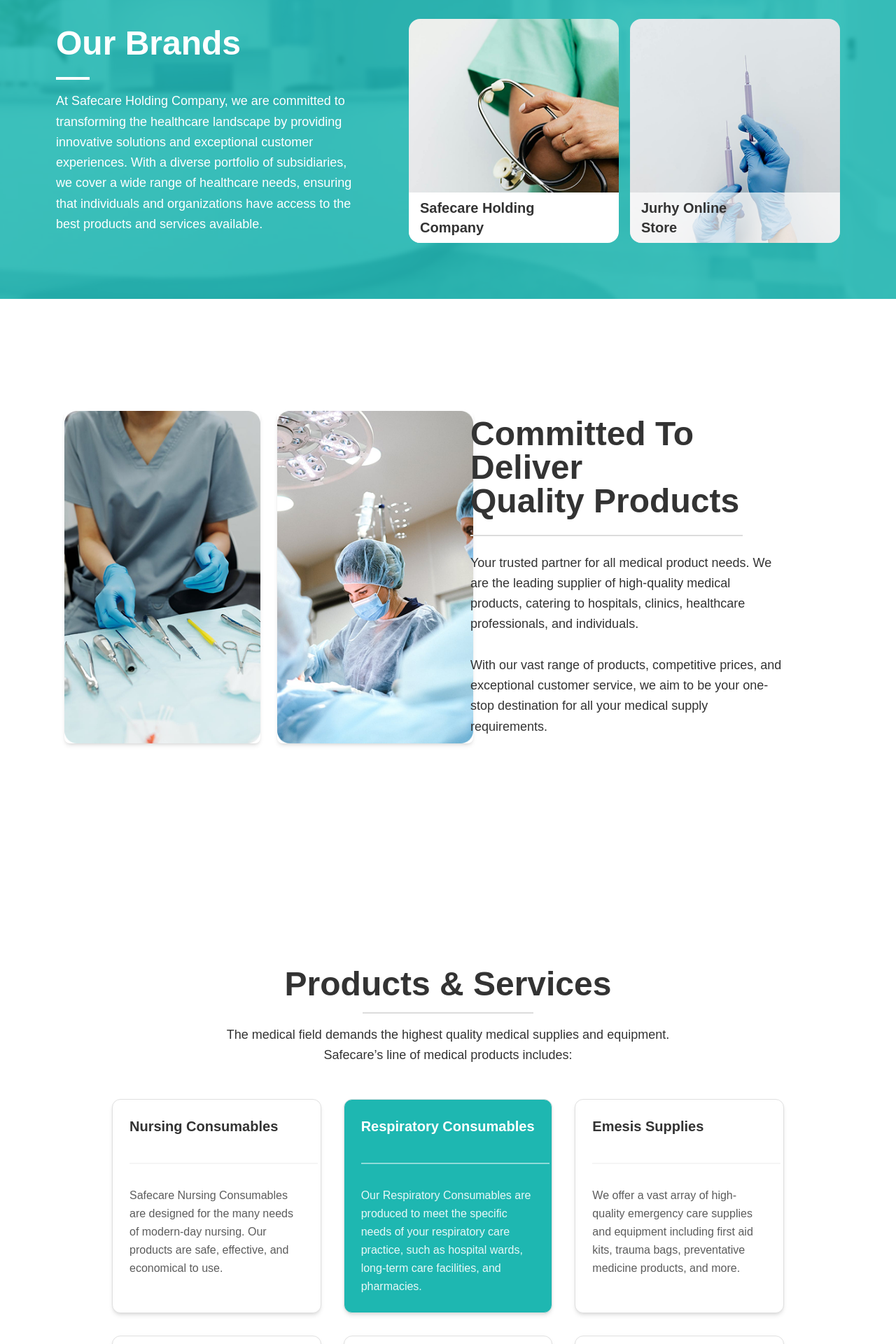
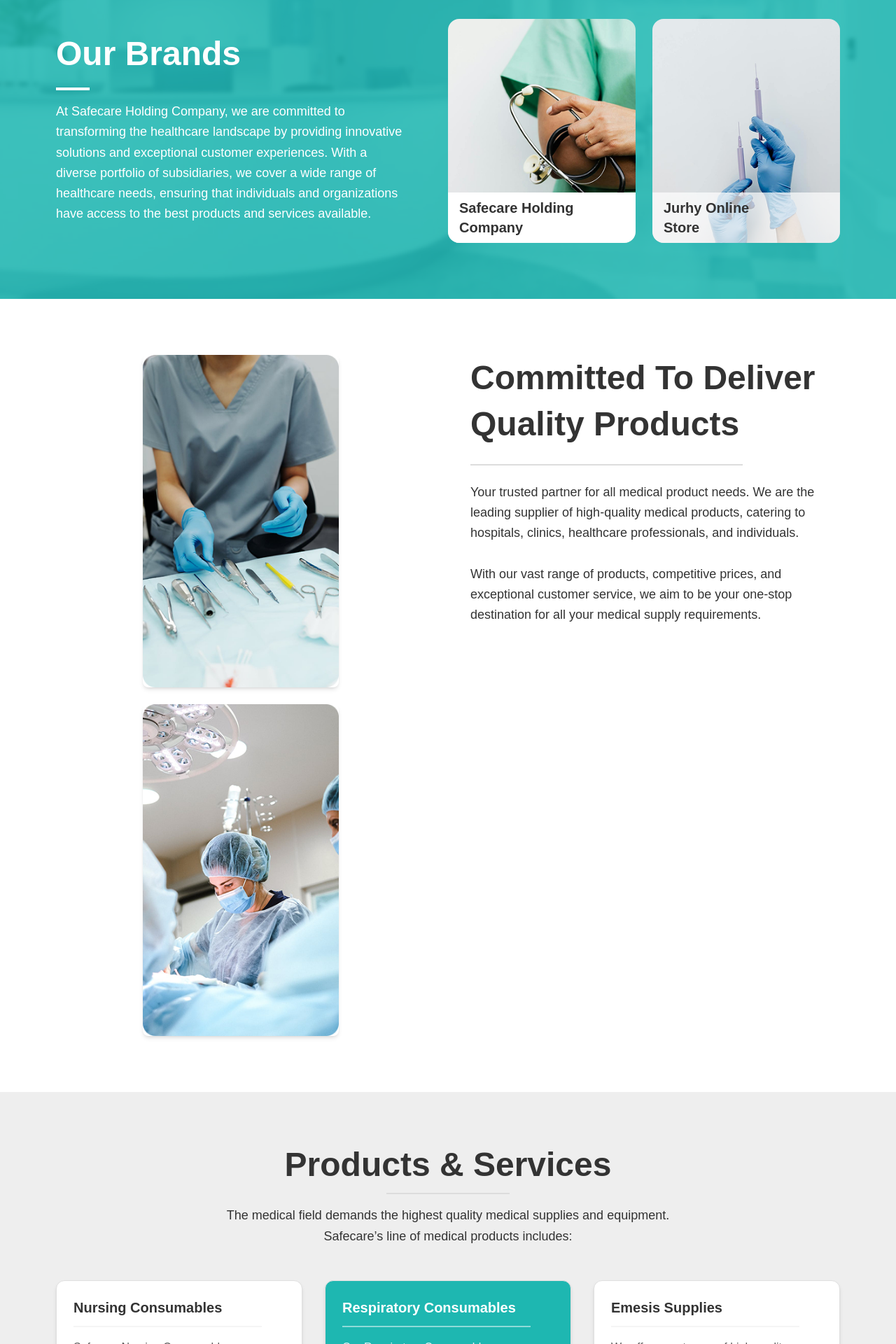
Before and after one commit to Sana-Ahmad1771/safecareholding, a Next.js app: page / in a window 1280 px wide. Shown: the part 2440-4360 px from the top of the page at 70% size. Built offline with nearby package versions, Linux system fonts and the light colour scheme.

Commit message:
responsive

```diff
--- a/src/app/components/pages/home/AboutUs.jsx
+++ b/src/app/components/pages/home/AboutUs.jsx
@@ -12,7 +12,7 @@
             alt="About Us"
             width={600}
             height={400}
-            className="w-full max-w-[500px] h-auto max-h-[691px] object-contain z-40 absolute bottom-0 top-2"
+            className="w-full max-w-[500px] h-auto max-h-[691px] object-contain lg:z-40 lg:absolute bottom-0 top-2"
           />
         </div>
 
--- a/src/app/components/pages/home/OurBrands.jsx
+++ b/src/app/components/pages/home/OurBrands.jsx
@@ -10,14 +10,14 @@
         backgroundImage: "url('/ourbrands-bg.png')",
       }}
     >
-      <div className="container mx-auto flex flex-col lg:flex-row items-center justify-end gap-10 lg:gap-20">
+      <div className="container mx-auto flex flex-col lg:flex-row items-center justify-between gap-10 lg:gap-16">
         {/* Text Section */}
-        <div className="flex-1 space-y-6 text-white max-w-2xl">
+        <div className="lg:w-3/5 w-full space-y-6 text-white text-center lg:text-left">
           <h2 className="font-semibold text-lg sm:text-2xl md:text-3xl lg:text-[38px] xl:text-5xl">
             Our Brands
           </h2>
-          <div className="border bg-white border-white w-12 h-1 mb-4"></div>
-          <p className="text-base sm:text-lg leading-relaxed">
+          <div className="border bg-white border-white w-12 h-1 mx-auto lg:mx-0 mb-4"></div>
+          <p className="text-base sm:text-lg leading-relaxed max-w-xl mx-auto lg:mx-0">
             At Safecare Holding Company, we are committed to transforming the
             healthcare landscape by providing innovative solutions and
             exceptional customer experiences. With a diverse portfolio of
@@ -28,10 +28,10 @@
         </div>
 
         {/* Cards Section */}
-        <div className="flex-1 flex gap-4 max-w-2xl">
-          {/* Card 1 - Safecare Holding Company */}
+        <div className="lg:w-1/2 w-full flex lg:flex-nowrap justify-center flex-wrap lg:gap-6 gap-2">
+          {/* Card 1 */}
           <motion.div
-            className="relative w-[220px] sm:w-[260px] lg:w-[300px] h-[280px] sm:h-[320px] rounded-2xl overflow-hidden cursor-pointer"
+            className="relative w-full sm:w-[260px] lg:w-[300px] h-[280px] sm:h-[320px] rounded-2xl overflow-hidden cursor-pointer"
             whileHover="hover"
             initial="rest"
             animate="rest"
@@ -39,18 +39,13 @@
             {/* Background Image */}
             <div
               className="absolute inset-0 bg-cover bg-center"
-              style={{
-                backgroundImage: "url('/card-1.png')",
-              }}
+              style={{ backgroundImage: "url('/card-1.png')" }}
             />
 
             {/* Overlay */}
             <motion.div
               className="absolute inset-0 bg-white"
-              variants={{
-                rest: { opacity: 0 },
-                hover: { opacity: 1 },
-              }}
+              variants={{ rest: { opacity: 0 }, hover: { opacity: 1 } }}
               transition={{ duration: 0.3 }}
             />
 
@@ -67,7 +62,7 @@
             </motion.div>
 
             {/* Hover Content */}
-           <motion.div
+            <motion.div
               className="absolute inset-0 p-6 text-dark-2 flex flex-col justify-between"
               variants={{
                 rest: { opacity: 0, y: 20 },
@@ -76,12 +71,14 @@
               transition={{ duration: 0.3, delay: 0.1 }}
             >
               <div>
-                <h3 className="text-xl font-bold mt-1">Safecare Holding Company</h3>
+                <h3 className="text-xl font-bold mt-1">
+                  Safecare Holding Company
+                </h3>
                 <p className="text-sm leading-relaxed mt-4">
-                  Safecare Holding company is your premier destination for healthcare
-                  products and medical supplies. We offer a wide range of
-                  high-quality products with convenient online shopping and fast
-                  delivery to meet all your healthcare needs.
+                  Safecare Holding company is your premier destination for
+                  healthcare products and medical supplies. We offer a wide
+                  range of high-quality products with convenient online shopping
+                  and fast delivery to meet all your healthcare needs.
                 </p>
               </div>
 
@@ -91,9 +88,9 @@
             </motion.div>
           </motion.div>
 
-          {/* Card 2 - Jurhy Online Store */}
+          {/* Card 2 */}
           <motion.div
-            className="relative w-[220px] sm:w-[260px] lg:w-[300px] h-[280px] sm:h-[320px] rounded-2xl overflow-hidden cursor-pointer"
+            className="relative w-full sm:w-[260px] lg:w-[300px] h-[280px] sm:h-[320px] rounded-2xl overflow-hidden cursor-pointer"
             whileHover="hover"
             initial="rest"
             animate="rest"
@@ -101,18 +98,13 @@
             {/* Background Image */}
             <div
               className="absolute inset-0 bg-cover bg-center"
-              style={{
-                backgroundImage: "url('/card-2.png')",
-              }}
+              style={{ backgroundImage: "url('/card-2.png')" }}
             />
 
             {/* Overlay */}
             <motion.div
               className="absolute inset-0 bg-white"
-              variants={{
-                rest: { opacity: 0 },
-                hover: { opacity: 1 },
-              }}
+              variants={{ rest: { opacity: 0 }, hover: { opacity: 1 } }}
               transition={{ duration: 0.3 }}
             />
 
--- a/src/app/components/pages/home/ProductsServices.jsx
+++ b/src/app/components/pages/home/ProductsServices.jsx
@@ -35,24 +35,24 @@
   ];
 
   return (
-    <section className="bg-body text-dark-2 py-12 lg:py-20 px-5 lg:px-20">
-      <div className="container mx-auto space-y-12 lg:py-20 py-12 px-5 lg:px-20">
+    <section className="bg-gray-7 text-dark-2 py-12 lg:py-20 px-5 lg:px-20">
+      <div className="container mx-auto space-y-12">
         {/* Heading Section */}
         <div className="text-center max-w-2xl mx-auto space-y-4">
-          <h2 className="font-semibold text-lg sm:text-2xl md:text-3xl lg:text-[38px] xl:text-5xl">
+          <h2 className="font-semibold text-xl sm:text-2xl md:text-3xl lg:text-[38px] xl:text-5xl">
             Products & Services
           </h2>
-          <div className="flex justify-center items-center">
-            <div className="w-[244px] h-0.5 bg-gray-4 "></div>
+          <div className="flex justify-center">
+            <div className="w-20 sm:w-32 md:w-44 :w-[244px] h-0.5 bg-gray-4"></div>
           </div>
-          <p className="text-base sm:text-lg leading-relaxed">
+          <p className="text-sm sm:text-base md:text-lg leading-relaxed">
             The medical field demands the highest quality medical supplies and
             equipment. Safecare’s line of medical products includes:
           </p>
         </div>
 
         {/* Cards Grid */}
-        <div className="grid gap-8 sm:grid-cols-2 lg:grid-cols-3">
+        <div className="grid gap-6 sm:gap-8 sm:grid-cols-2 lg:grid-cols-3">
           {products.map((item, index) => {
             const isRespiratory = item.title === "Respiratory Consumables";
             return (
@@ -62,23 +62,22 @@
                   isRespiratory ? "bg-primary text-white" : "bg-white"
                 }`}
               >
+                {/* Title + Divider */}
                 <div className="mb-4">
-                  <div className="flex flex-col gap-[30px] mb-4">
-                    <h3 className="text-xl font-semibold mb-2">
+                  <h3 className="text-lg sm:text-xl font-semibold mb-3">
                     {item.title}
                   </h3>
                   <div
-                      className={`w-[269px] h-0.5 ${
+                    className={`w-16 sm:w-28 md:w-40 lg:w-[269px] h-0.5 ${
                       isRespiratory ? "bg-white/50" : "bg-gray-4 opacity-30"
                     }`}
                   ></div>
                 </div>
-                </div>
+
+                {/* Description */}
                 <p
                   className={`text-sm sm:text-base leading-relaxed ${
-                    isRespiratory
-                      ? "text-white/90"
-                      : "text-dark-2/80"
+                    isRespiratory ? "text-white/90" : "text-dark-2/80"
                   }`}
                 >
                   {item.description}
--- a/src/app/components/pages/home/QualityProducts.jsx
+++ b/src/app/components/pages/home/QualityProducts.jsx
@@ -3,37 +3,41 @@
 
 const QualityProducts = () => {
   return (
-    <section className="bg-body text-dark-2 lg:py-20 py-12 px-5 lg:px-20">
-      <div className="container mx-auto px-5 lg:px-20 py-12 lg:py-20 flex flex-col lg:flex-row items-center gap-10 lg:gap-16">
+    <section className="bg-body text-dark-2 py-12 lg:py-20 px-5 lg:px-20">
+      <div className="container mx-auto flex flex-col lg:flex-row items-center lg:items-start gap-10 lg:gap-16">
         {/* Images Section */}
-        <div className="flex flex-col sm:flex-row gap-6 flex-1 justify-center">
+        <div className="flex flex-col sm:flex-row flex-wrap gap-6 flex-1 justify-center items-center">
           <Image
             src="/product-1.png"
             alt="Quality Product 1"
             width={600}
             height={400}
-            className="w-full max-w-[300px] sm:max-w-[250px] lg:max-w-[280px] h-auto object-contain rounded-lg shadow-md"
+            className="w-full max-w-[280px] sm:max-w-[240px] md:max-w-[260px] lg:max-w-[280px] h-auto object-contain rounded-lg shadow-md"
           />
           <Image
             src="/product-2.png"
             alt="Quality Product 2"
             width={600}
             height={400}
-            className="w-full max-w-[300px] sm:max-w-[250px] lg:max-w-[280px] h-auto object-contain rounded-lg shadow-md"
+            className="w-full max-w-[280px] sm:max-w-[240px] md:max-w-[260px] lg:max-w-[280px] h-auto object-contain rounded-lg shadow-md"
           />
         </div>
 
         {/* Text Section */}
-        <div className="flex-1 space-y-6">
-          <h2 className="font-semibold text-lg sm:text-2xl md:text-3xl lg:text-[38px] xl:text-5xl text-dark-2">
-            Committed To Deliver <br /> Quality Products
+        <div className="flex-1 space-y-6 text-center lg:text-left">
+          <h2 className="font-semibold text-xl sm:text-2xl md:text-3xl lg:text-[38px] xl:text-5xl leading-snug">
+            Committed To Deliver <br className="hidden sm:block" /> Quality Products
           </h2>
-          <div className="w-[389px] h-0.5 bg-gray-4 "></div>
-          <p className="text-base sm:text-lg leading-relaxed">
+
+          {/* Divider */}
+          <div className="mx-auto lg:mx-0 w-20 sm:w-32 md:w-40 lg:w-[389px] h-0.5 bg-gray-4"></div>
+
+          <p className="text-sm sm:text-base md:text-lg leading-relaxed max-w-2xl mx-auto lg:mx-0">
             Your trusted partner for all medical product needs. We are the
             leading supplier of high-quality medical products, catering to
             hospitals, clinics, healthcare professionals, and individuals.
-            <br /> <br />
+            <br />
+            <br />
             With our vast range of products, competitive prices, and exceptional
             customer service, we aim to be your one-stop destination for all
             your medical supply requirements.
```
Lines whose indentation alone changed are shown as unchanged.
